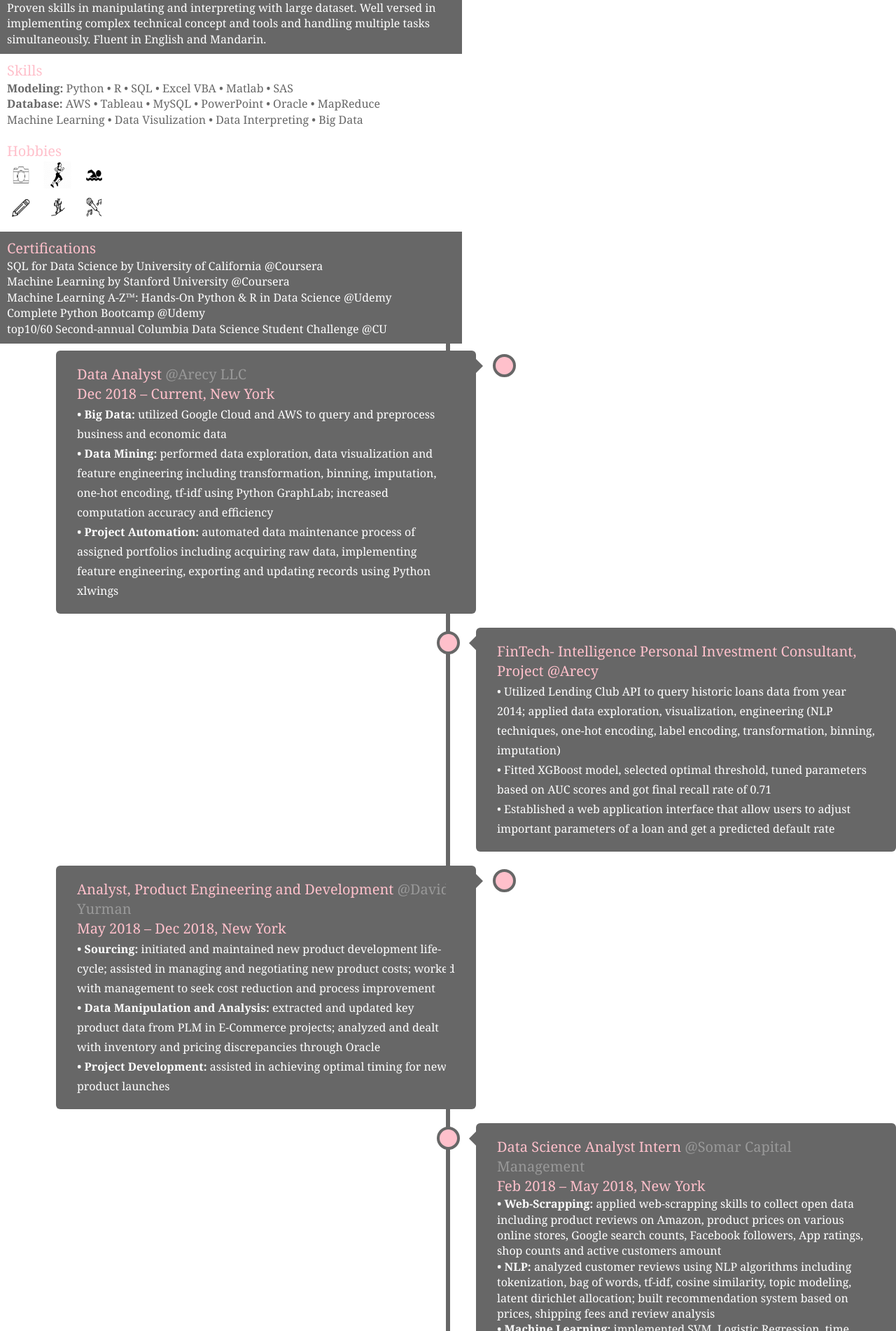
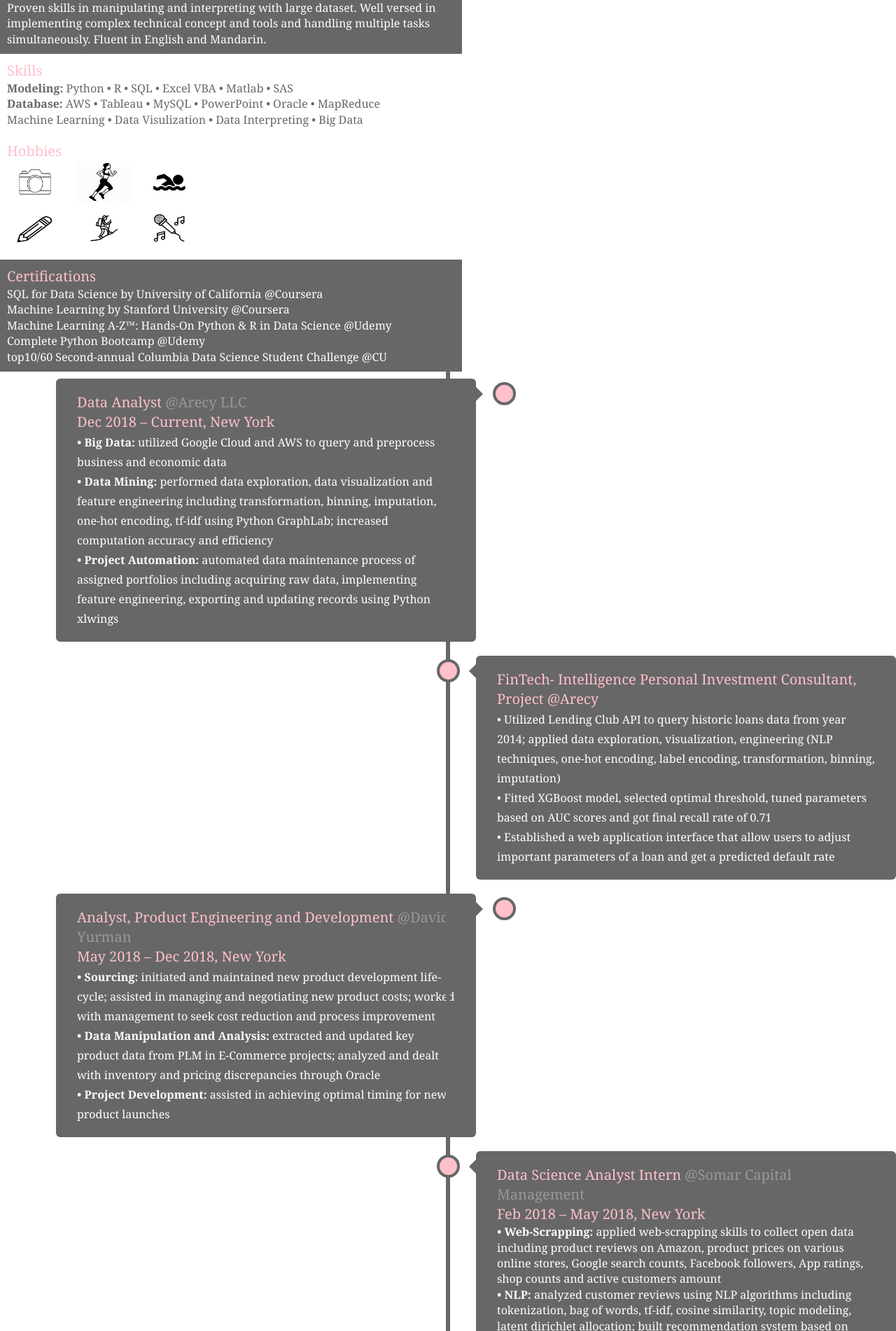
Before and after one commit to zf2169/zf2169.github.io, a Jekyll site: the page built from cv/index.html, in a window 1280 px wide. Shown: the part 541-2443 px from the top of the page at 70% size. Built offline with Jekyll 4.4.1, drawn with Linux system fonts in a browser that asks for light colours.

Commit message:
Update index.html

```diff
--- a/cv/index.html
+++ b/cv/index.html
@@ -39,19 +39,18 @@ title: CV of Abby
   <div class="row">
 	<div class="column" style="background-color:white;">
 		<cv-title> Hobbies <br> </cv-title>
-    		<cv-content style="color: #676767" align= "center">
-		<img class="img-responsive" src="/img/camera.jpg"/ width="40" height="40">
-		&nbsp;
-		<img class="img-responsive" src="/img/jogging.png"/ width="40" height="40">
-		&nbsp;
-		<img class="img-responsive" src="/img/swimming.PNG"/ width="40" height="40">
+    		<cv-content style="color: #676767">
+		<img class="img-responsive" src="/img/camera.jpg"/ width="80" height="60">
+		&nbsp;&nbsp;
+		<img class="img-responsive" src="/img/jogging.png"/ width="80" height="60">
+		&nbsp;&nbsp;
+		<img class="img-responsive" src="/img/swimming.PNG"/ width="80" height="60">
 		<br>
-		<img class="img-responsive" src="/img/drawing.PNG"/ width="40" height="40">
-		&nbsp;
-		<img class="img-responsive" src="/img/hiking.PNG"/ width="40" height="40">
-		&nbsp;
-		<img class="img-responsive" src="/img/singing.PNG"/ width="40" height="40">
-		&nbsp;
+		<img class="img-responsive" src="/img/drawing.PNG"/ width="80" height="60">
+		&nbsp;&nbsp;
+		<img class="img-responsive" src="/img/hiking.PNG"/ width="80" height="60">
+		&nbsp;&nbsp;
+		<img class="img-responsive" src="/img/singing.PNG"/ width="80" height="60">
 		</cv-content>
   	</div>
   	<div class="column" style="background-color:#676767;">
```
